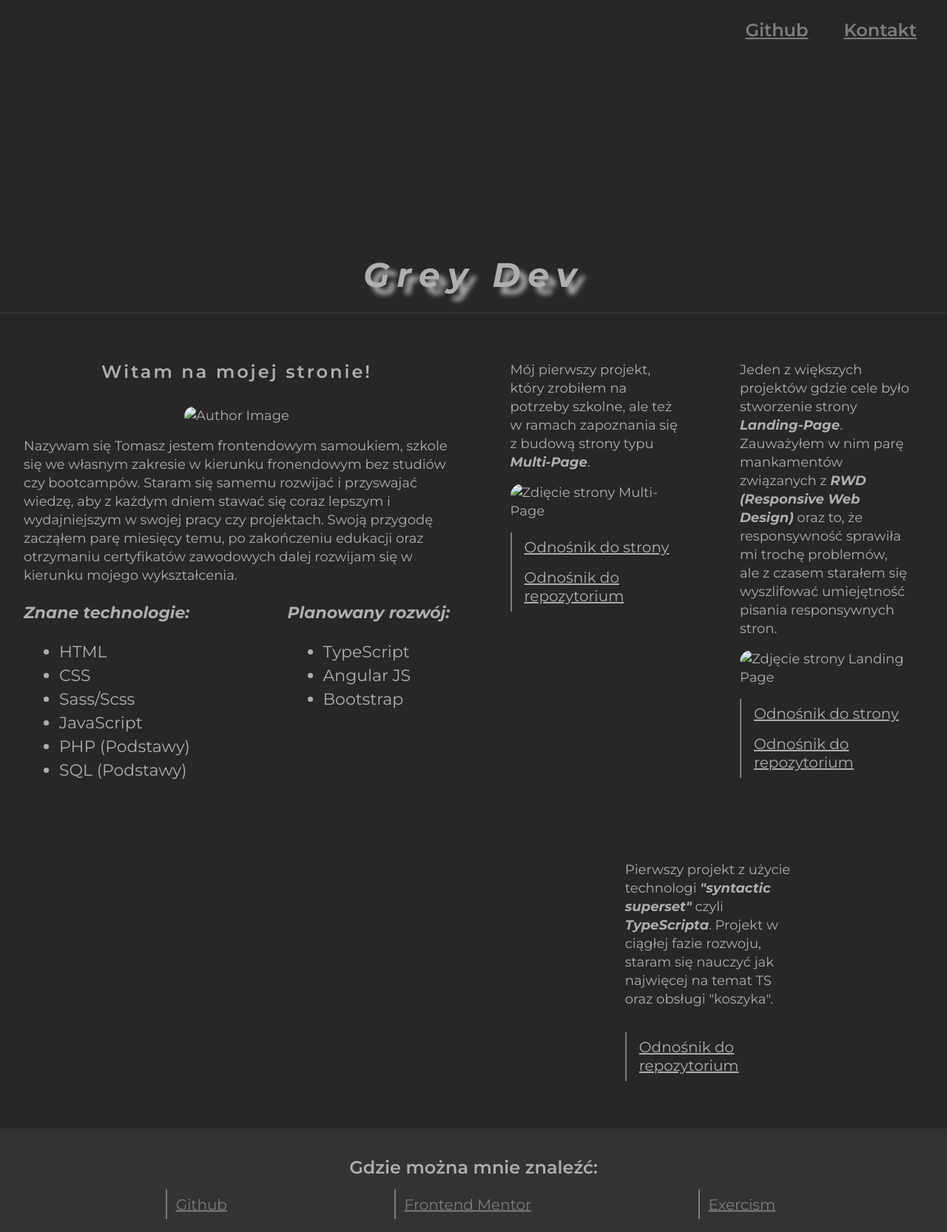
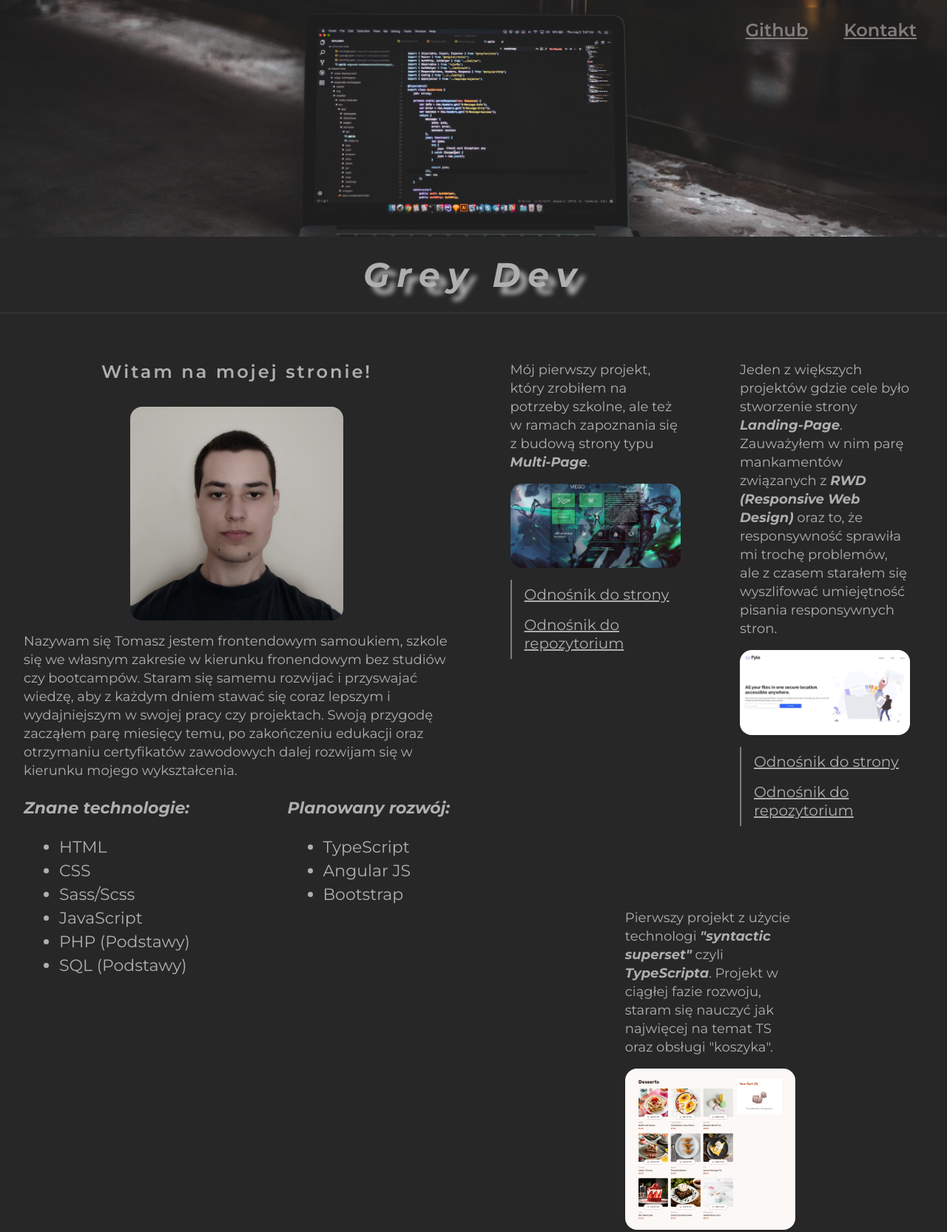
Before and after one commit to CurseTommy/Portfolio, a website: page index.html in a window 1280 px wide. Shown: the top 1666 px of the page at 74% size. Drawn offline with Linux system fonts and the light colour scheme; the site is published under a folder, as on GitHub Pages, so addresses that start at the root find nothing.

Commit message:
Source fix

```diff
--- a/index.html
+++ b/index.html
@@ -5,7 +5,7 @@
 		<meta name="viewport" content="width=device-width, initial-scale=1.0" />
 		<title>GreyDev</title>
 		<link rel="stylesheet" href="./style/css/style.css" />
-		<link rel="shortcut icon" href="/images/alt.svg" type="image/x-icon" />
+		<link rel="shortcut icon" href="images/alt.svg" type="image/x-icon" />
 		<script defer src="dist/index.js"></script>
 	</head>
 	<body>
@@ -22,7 +22,7 @@
 			<section class="introduction">
 				<div class="about-me">
 					<p>Witam na mojej stronie!</p>
-					<img src="/images/me.jpg" alt="Author Image" />
+					<img src="images/me.jpg" alt="Author Image" />
 					<div>
 						<p>
 							Nazywam się Tomasz jestem frontendowym samoukiem, szkole się we
@@ -66,7 +66,7 @@
 							w ramach zapoznania się z budową strony typu
 							<span>Multi-Page</span>.
 						</p>
-						<img src="/images/viego-page.jpg" alt="Zdięcie strony Multi-Page" />
+						<img src="images/viego-page.jpg" alt="Zdięcie strony Multi-Page" />
 						<p class="project-link">
 							<a
 								href="https://cursetommy.github.io/Page-About-Viego/"
@@ -75,7 +75,9 @@
 							>
 						</p>
 						<p class="project-link">
-							<a href="https://github.com/CurseTommy/Page-About-Viego"
+							<a
+								href="https://github.com/CurseTommy/Page-About-Viego"
+								target="_blank"
 								>Odnośnik do repozytorium</a
 							>
 						</p>
@@ -89,7 +91,7 @@
 							się wyszlifować umiejętność pisania responsywnych stron.
 						</p>
 						<img
-							src="/images/landing-page.jpg"
+							src="images/landing-page.jpg"
 							alt="Zdjęcie strony Landing Page" />
 						<p class="project-link">
 							<a
@@ -101,6 +103,7 @@
 						<p class="project-link">
 							<a
 								href="https://github.com/CurseTommy/CHALLENGE-HUB-Fylo-landing-page-with-two-column-layout"
+								target="_blank"
 								>Odnośnik do repozytorium</a
 							>
 						</p>
@@ -112,7 +115,7 @@
 							Projekt w ciągłej fazie rozwoju, staram się nauczyć jak najwięcej
 							na temat TS oraz obsługi "koszyka".
 						</p>
-						<img src="/images/shop.jpg" alt="" />
+						<img src="images/shop.jpg" alt="" />
 						<p class="project-link">
 							<a
 								href="https://github.com/CurseTommy/CHALLENGE-HUB-Product-list-with-cart"
--- a/style/scss/layout/_header.scss
+++ b/style/scss/layout/_header.scss
@@ -1,5 +1,5 @@
 header {
-	background-image: url(/images/code2.jpg);
+	background-image: url(../../images/code2.jpg);
 	background-repeat: no-repeat;
 	background-position: center;
 	background-size: cover;
```
Also changed, not shown: style/css/style.css, 1 other file.
